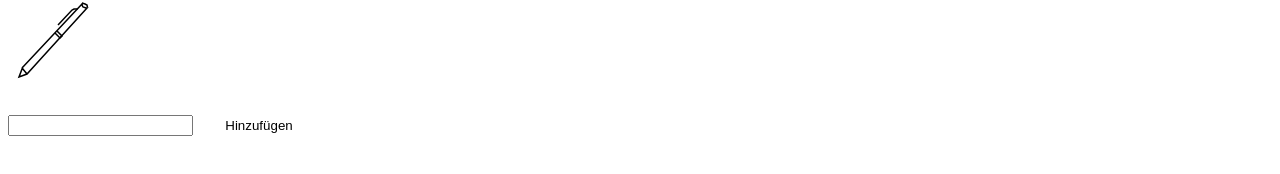
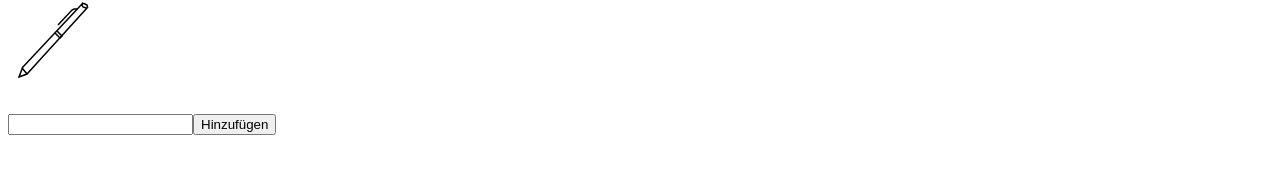
Before and after one commit to FabioKaelin/ToDoManager, a Vue app: page / in a window 1280 px wide. Shown: the part 192-366 px from the top of the page. Built offline with nearby package versions, Linux system fonts and the light colour scheme; a web font is replaced by a local one.

Commit message:
Modified

```diff
--- a/src/components/AddToDoButton.vue
+++ b/src/components/AddToDoButton.vue
@@ -36,6 +36,3 @@
     }
 
 </script>
-<style scoped>
-	@import "../../style.css"
-</style>
```
